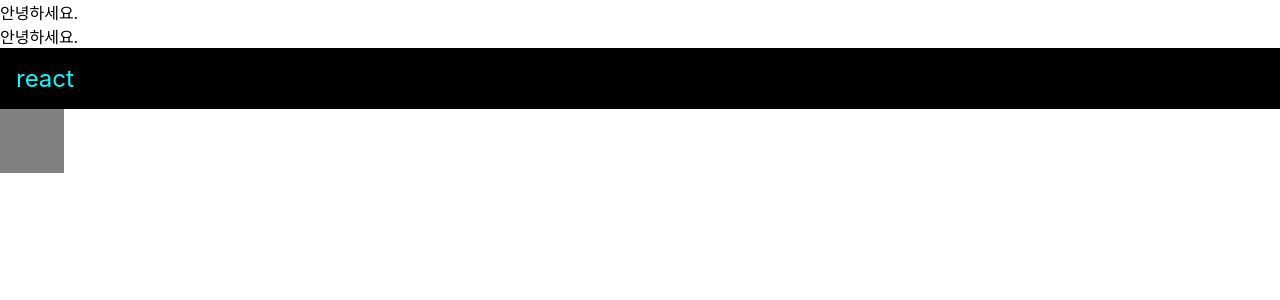
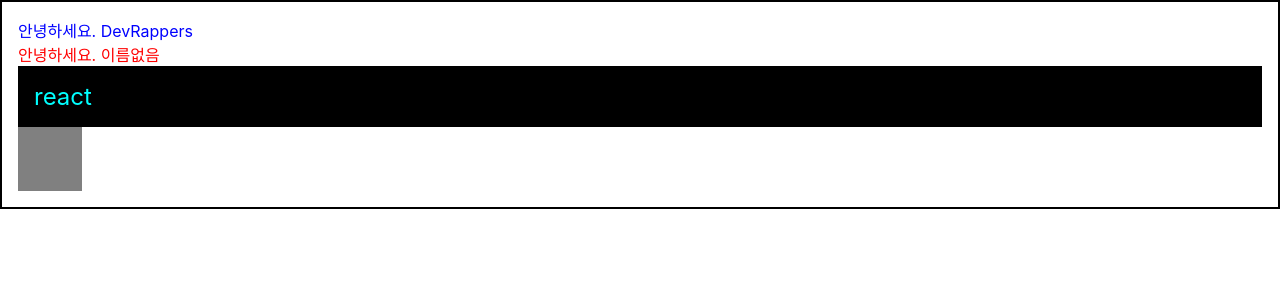
Before and after one commit to DevRappers/REACT_Study, a React (Create React App) app in the folder react-tutorial/begin-react/: page / in a window 1280 px wide. Shown: the top 300 px of the page. Built offline with nearby package versions, Linux system fonts and the light colour scheme.

Commit message:
props에 대해서

```diff
--- a/react-tutorial/begin-react/src/App.js
+++ b/react-tutorial/begin-react/src/App.js
@@ -1,6 +1,7 @@
 import React from 'react';
 import Hello from './Hello';  // Hello 컴포넌트 불러오기
 import './App.css';
+import Wrapper from './Wrapper';
 
  // 컴포넌트는 두번세번 재사용이 가능함.
  // 얼핏보기에는 HTML처럼 생겼지만 사실은 JS임. babel이라는 도구를 사용해서 xml형태의 코드가 javascript로 변환이 되는 것
@@ -23,6 +24,9 @@ import './App.css';
 
     JSX에서 주석 적는 방법
     {}안에 주석을 넣어서 사용해야함
+
+    props에 대해서
+    props는 properties의 줄임말로 컴포넌트를 사용할때 자식에게 특정값을 전달하고 싶을 때 사용함.
 */
 function App() {
   const name = 'react';
@@ -36,12 +40,12 @@ function App() {
   return (
    <>
     {/* 주석 테스트 */}
-    <Hello
-      // 이런식으로 작성하는 주석은 화면에 나타나지 않음.
-    />
-    <Hello />
-    <div style={style}>{name}</div>
-    <div className="gray-box"></div>
+    <Wrapper>
+      <Hello name="DevRappers" color="blue"/>
+      <Hello color="red"/>
+      <div style={style}>{name}</div>
+      <div className="gray-box"></div>
+    </Wrapper>
    </>
   );
 }
--- a/react-tutorial/begin-react/src/Hello.js
+++ b/react-tutorial/begin-react/src/Hello.js
@@ -3,9 +3,18 @@ import React from 'react'; // react를 불러와서 사용하겠다.
 // 컴포넌트를 만드는 방법
 // 1. 함수형태로 만드는 방법
 // 컴포넌트이름은 맨앞이 대문자임
-function Hello() {
-    // 세미콜론은 있어도 되고 없어도 됨.
-    return <div>안녕하세요.</div>;
+
+// props를 사용하고 싶을 경우에는 props라는 파라미터를 사용함. 우리가 넣어준 값들이 객체형태로 들어가있음
+// 비구조화 할당을 사용하며 ㄴ편함.
+function Hello(props) {
+    const {name, color} = props;
+    return <div style={{color}}>안녕하세요. {name}</div>;
+}
+
+// props값이 넘어오지 않았을경우 기본값을 선택해줌.
+// defaultProps를 사용함.
+Hello.defaultProps = {
+    name: '이름없음'
 }
 
 // 이 코드는 Hello라는 컴포넌트를 만들어서 내보내주겠다. 라는 뜻
--- /dev/null
+++ b/react-tutorial/begin-react/src/Wrapper.js
@@ -0,0 +1,14 @@
+import React from "react";
+
+// 이 안에 있는 값을 조회하기 위해 사용하는 것이 props children
+// <Wrapper> blahblah</Wrapper>
+function Wrapper( {children}) {
+    const style = {
+        border: '2px solid black',
+        padding: 16
+    };
+
+    return <div style={style}>{children}</div>
+}
+
+export default Wrapper;
```
